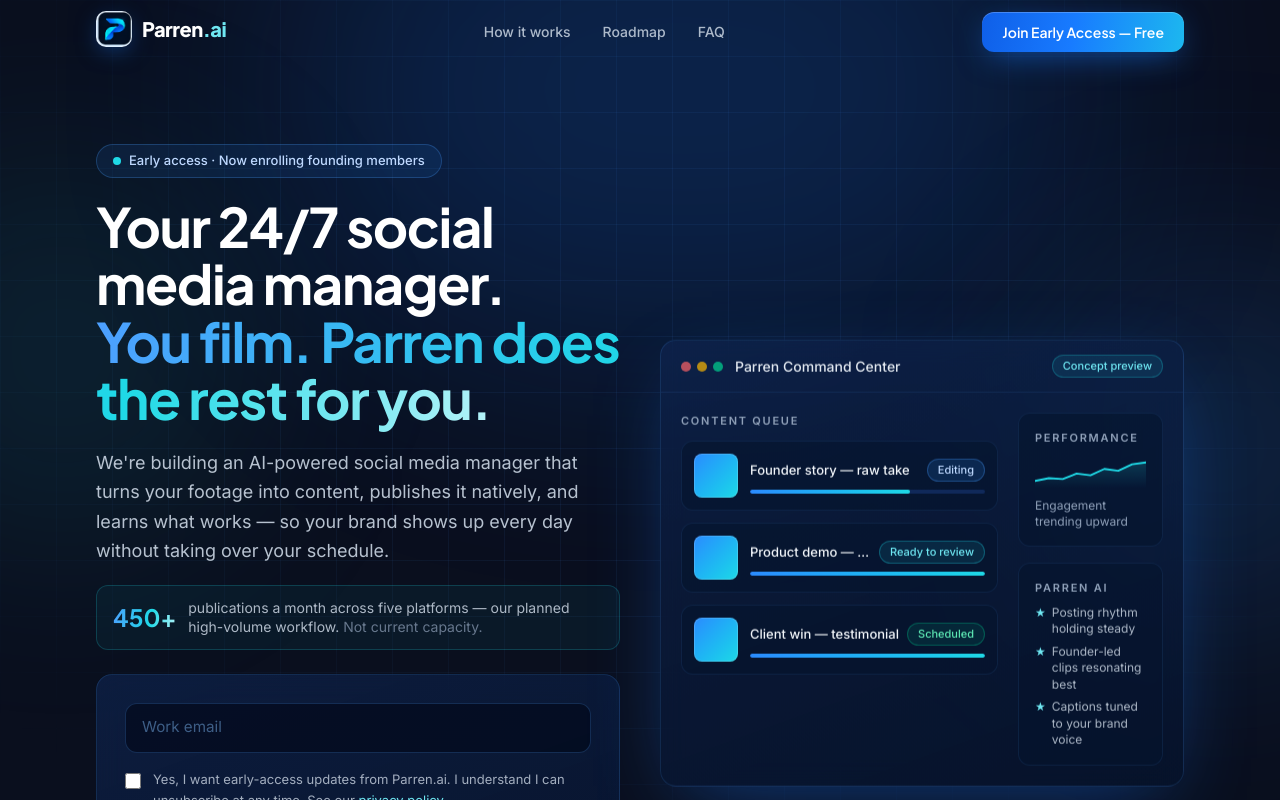
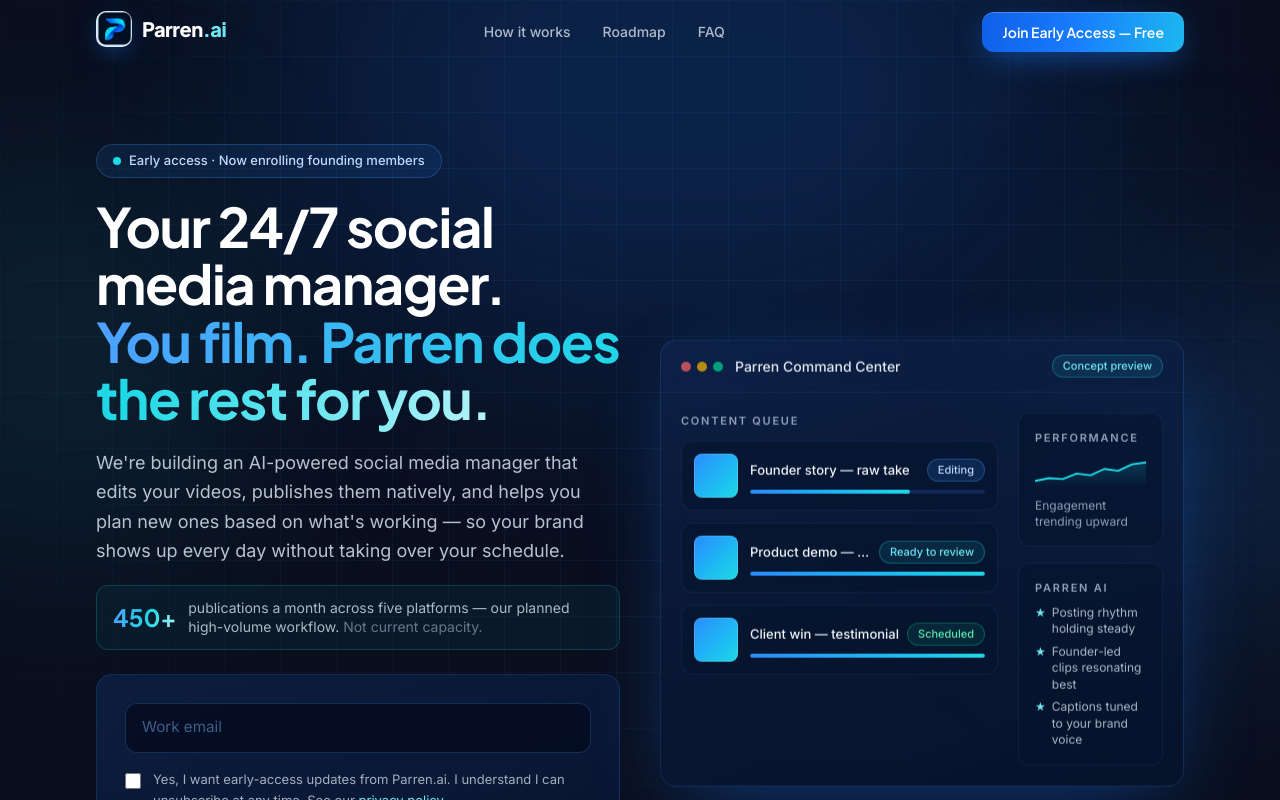
Before and after one commit to parren-web/parren-website, a Next.js app: page / in a window 1280 px wide. Shown: the top 800 px of the page. Built offline with nearby package versions, Linux system fonts and the light colour scheme.

Commit message:
Copy: hero subheadline spells out editing + planning based on what's working

```diff
--- a/components/Hero.tsx
+++ b/components/Hero.tsx
@@ -55,9 +55,9 @@ export default function Hero() {
 
             <Reveal delay={160}>
               <p className="mt-5 max-w-xl text-lg leading-relaxed text-slate-300/90">
-                We&apos;re building an AI-powered social media manager that turns your footage
-                into content, publishes it natively, and learns what works — so your brand
-                shows up every day without taking over your schedule.
+                We&apos;re building an AI-powered social media manager that edits your videos,
+                publishes them natively, and helps you plan new ones based on what&apos;s
+                working — so your brand shows up every day without taking over your schedule.
               </p>
             </Reveal>
 
```
